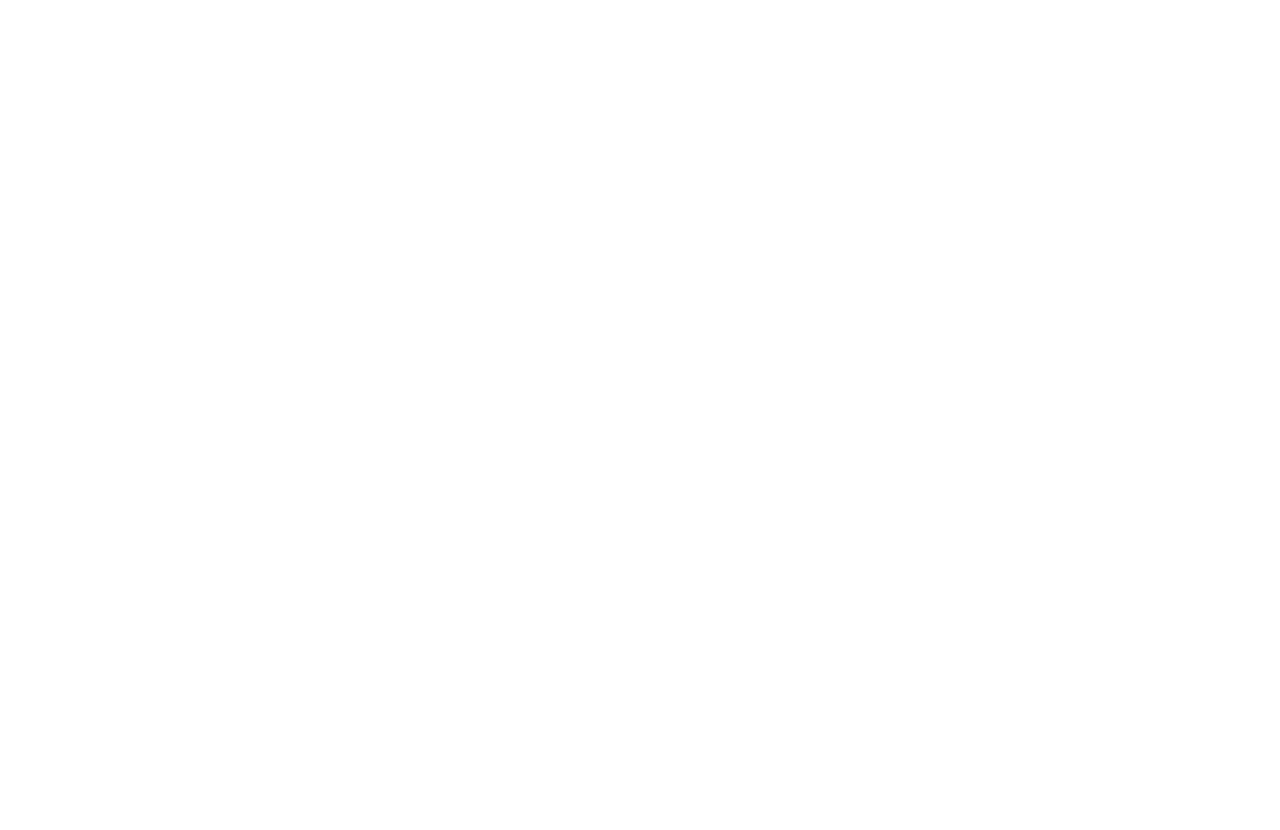
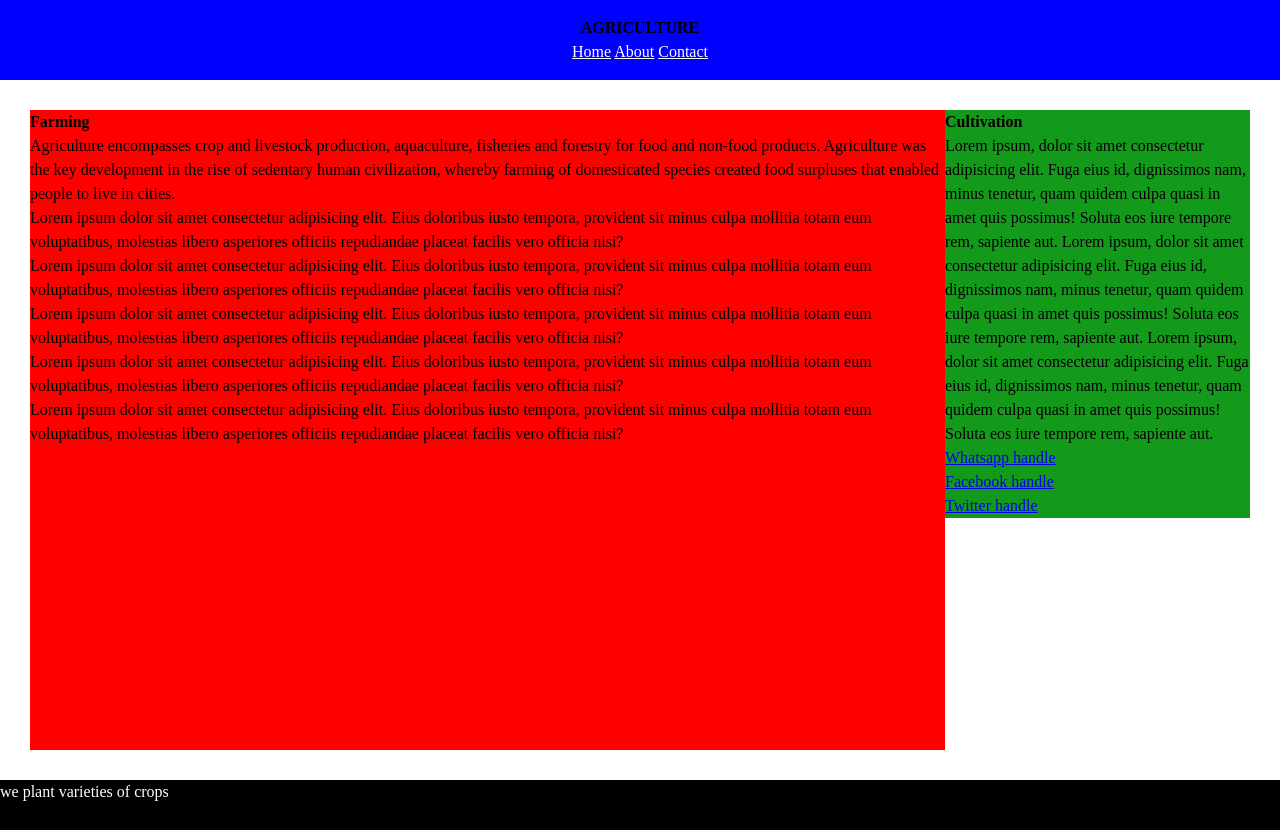
Before and after one commit to chidinmaamara/Lesson_3_task_2_Nwafor_Chidinma, a website: page html/index.html in a window 1280 px wide. Before the commit the page ends 800 px from the top, so only its background shows below. Drawn offline with Linux system fonts and the light colour scheme.

Commit message:
first commit

```diff
--- a/css/style.css
+++ b/css/style.css
@@ -51,3 +51,77 @@
 
 
 /* Write your css below here */
+.container{
+	min-height: 100vh;
+}
+
+header{
+	min-height: 60px;
+	background-color: blue;
+	display: flex;
+	 justify-content: center;
+	 padding: 10px;
+	 align-items: center;
+	flex-direction: column;
+}
+
+
+.nav a{
+	color:white;
+}
+
+section{
+	display: flex;
+	flex-direction: column;
+	background-color: white;
+	min-height: 80vh;
+}
+
+.main{
+	 background-color: red;
+	 flex: 3;
+}
+
+.aside{
+	background-color: #149a1b;
+	width: 100%; height: 100% ;
+	flex: 1;
+
+}
+
+footer{
+background-color: black;
+height: 50px; color: white;
+}
+
+@media screen and (width >= 700px) {
+	.container{
+		line-height: 1.5rem;
+	}
+
+	section{
+		padding: 30px;
+		display: flex;
+		flex-direction: row;
+	}
+
+	header{
+		flex-direction: column;
+	}
+}
+
+@media screen and (width >=821) {
+	.container{
+		line-height: 2rem;
+	}
+
+	section{
+		padding: 35px;
+		display: flex;
+		flex-direction: row;
+	}
+
+	header{
+		flex-direction: column;
+	}
+}
--- a/html/index.html
+++ b/html/index.html
@@ -0,0 +1,80 @@
+<!DOCTYPE html>
+<html lang="en">
+    <head>
+        <meta charset="UTF-8" />
+        <meta http-equiv="X-UA-Compatible" content="IE=edge" />
+        <meta name="viewport" content="width=device-width, initial-scale=1.0" />
+        <link rel="stylesheet" href="../css/style.css" />
+        <title>Dimmy</title>
+    </head>
+    <body>
+        <div class="container">
+            <header>
+                <h1>AGRICULTURE</h1>
+                <nav class="nav">
+                    <a href="Home">Home</a>
+                    <a href="About">About</a>
+                    <a href="Contact">Contact</a>
+                </nav>
+            </header>
+            <section>
+                <div class="main">
+                    <h1>Farming</h1>
+                    <p>
+                        Agriculture encompasses crop and livestock production, aquaculture, fisheries and forestry for food and non-food products. Agriculture was the key development in the rise of sedentary human civilization, whereby farming of domesticated species created food surpluses that enabled people to live in cities.
+                    </p>
+                    <p>
+                        Lorem ipsum dolor sit amet consectetur adipisicing elit.
+                        Eius doloribus iusto tempora, provident sit minus culpa
+                        mollitia totam eum voluptatibus, molestias libero
+                        asperiores officiis repudiandae placeat facilis vero
+                        officia nisi?
+                    </p>
+                    <p>
+                        Lorem ipsum dolor sit amet consectetur adipisicing elit.
+                        Eius doloribus iusto tempora, provident sit minus culpa
+                        mollitia totam eum voluptatibus, molestias libero
+                        asperiores officiis repudiandae placeat facilis vero
+                        officia nisi?
+                    </p>
+                    <p>
+                        Lorem ipsum dolor sit amet consectetur adipisicing elit.
+                        Eius doloribus iusto tempora, provident sit minus culpa
+                        mollitia totam eum voluptatibus, molestias libero
+                        asperiores officiis repudiandae placeat facilis vero
+                        officia nisi?
+                    </p>
+                    <p>
+                        Lorem ipsum dolor sit amet consectetur adipisicing elit.
+                        Eius doloribus iusto tempora, provident sit minus culpa
+                        mollitia totam eum voluptatibus, molestias libero
+                        asperiores officiis repudiandae placeat facilis vero
+                        officia nisi?
+                    </p>
+                    <p>
+                        Lorem ipsum dolor sit amet consectetur adipisicing elit.
+                        Eius doloribus iusto tempora, provident sit minus culpa
+                        mollitia totam eum voluptatibus, molestias libero
+                        asperiores officiis repudiandae placeat facilis vero
+                        officia nisi?
+                    </p>
+                </div>
+                <div class="aside">
+                    <h2>Cultivation</h2>
+                    <p>
+                        Lorem ipsum, dolor sit amet consectetur adipisicing elit. Fuga eius id, dignissimos nam, minus tenetur, quam quidem culpa quasi in amet quis possimus! Soluta eos iure tempore rem, sapiente aut.
+                        Lorem ipsum, dolor sit amet consectetur adipisicing elit. Fuga eius id, dignissimos nam, minus tenetur, quam quidem culpa quasi in amet quis possimus! Soluta eos iure tempore rem, sapiente aut.
+                        Lorem ipsum, dolor sit amet consectetur adipisicing elit. Fuga eius id, dignissimos nam, minus tenetur, quam quidem culpa quasi in amet quis possimus! Soluta eos iure tempore rem, sapiente aut.
+                    </p>
+                    <ul>
+                        <li><a href="#">Whatsapp handle</a></li>
+                        <li><a href="#">Facebook handle</a></li>
+                        <li><a href="#">Twitter handle</a></li>
+
+                    </ul>
+                </div>
+            </section>
+            <footer>we plant varieties of crops</footer>
+        </div>
+    </body>
+</html>
```
